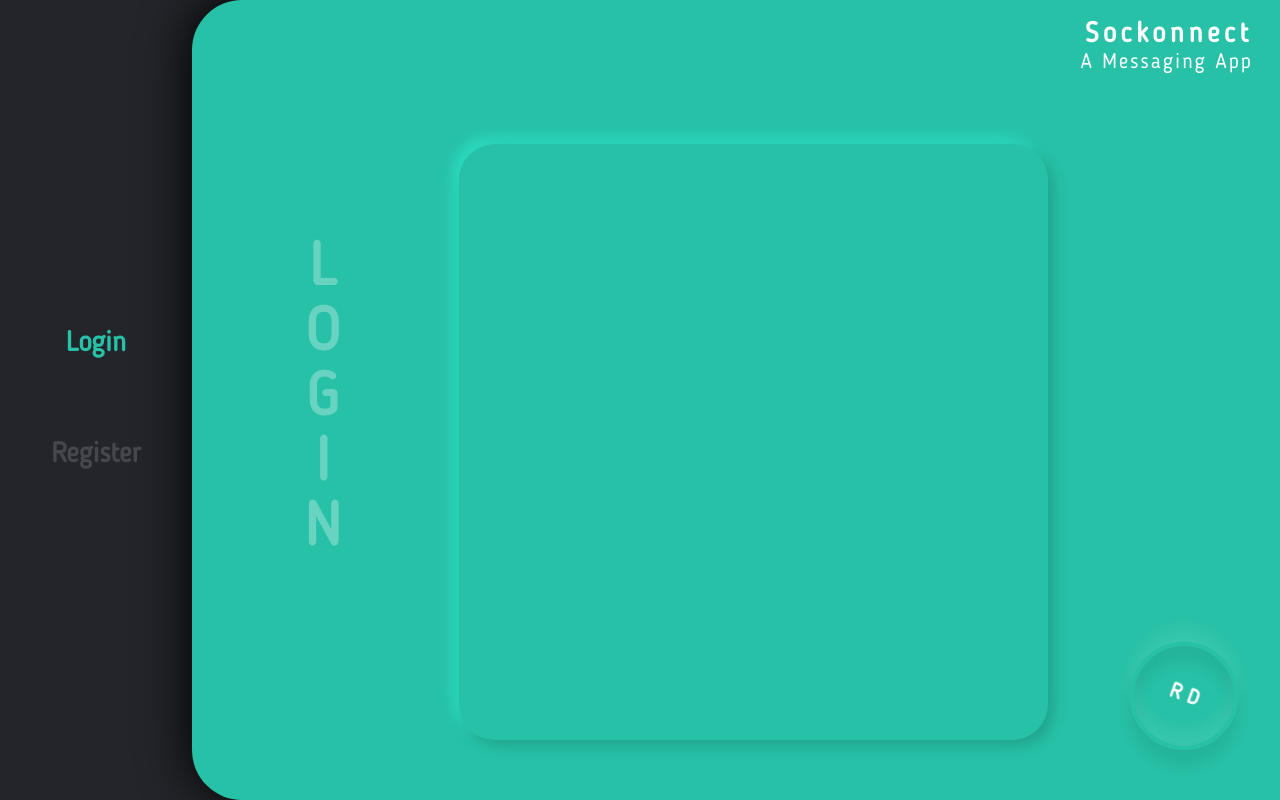
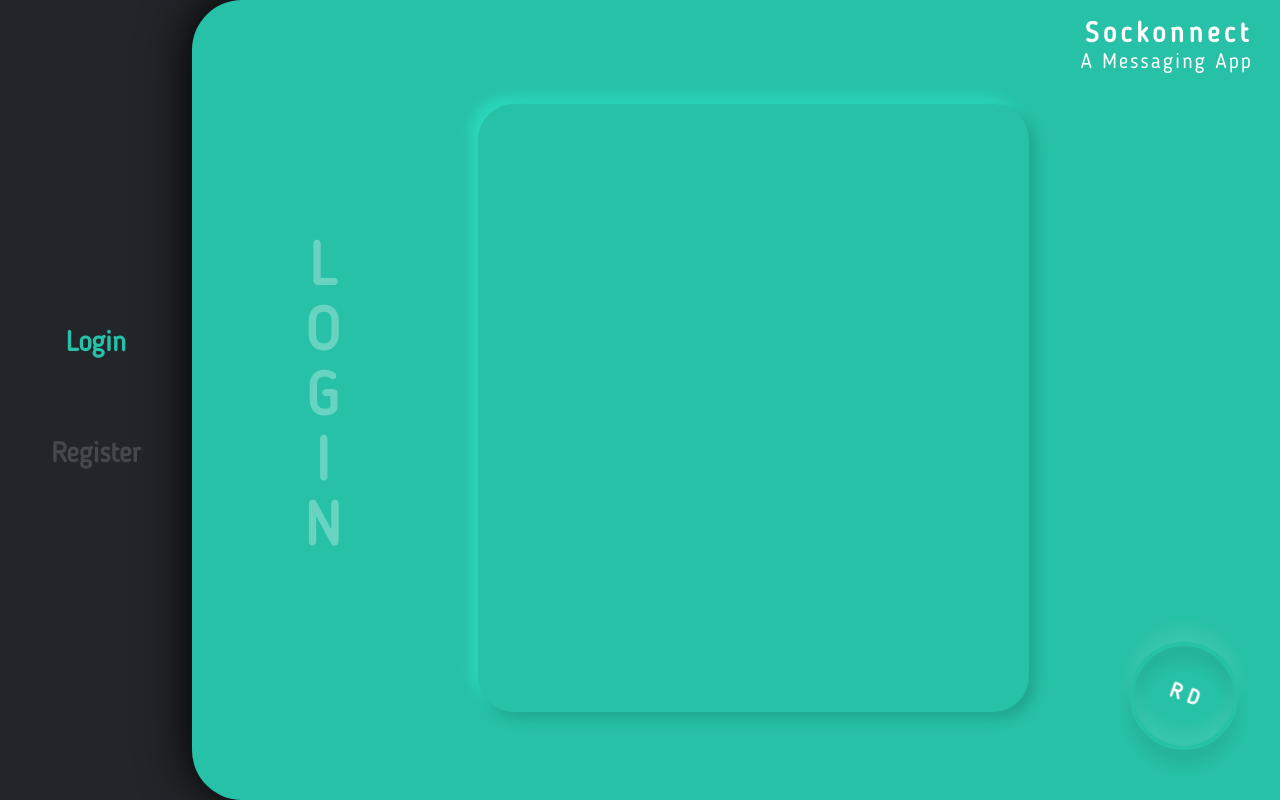
Before and after one commit to keshavDooleea/Sockonnect, a React (Create React App) app in the folder frontend/: page / in a window 1280 px wide. Built offline with nearby package versions, Linux system fonts and the light colour scheme.

Commit message:
onto login form

```diff
--- a/frontend/src/App.css
+++ b/frontend/src/App.css
@@ -137,10 +137,11 @@
   -ms-grid-column: 2;
   -ms-grid-column-span: 2;
   grid-area: form;
-  -webkit-box-sizing: border-box;
-          box-sizing: border-box;
+  width: 80%;
+  height: 90%;
+  -ms-grid-column-align: center;
+      justify-self: center;
   border-radius: 36px;
-  margin: 40px 50px;
   -webkit-box-shadow: 6px 6px 13px #21a48e,
  -6px -6px 13px #2ddec0;
           box-shadow: 6px 6px 13px #21a48e,
--- a/frontend/src/App.scss
+++ b/frontend/src/App.scss
@@ -118,9 +118,10 @@ $greenish: #27c1a7;
 
             form {
                 grid-area: form;
-                box-sizing: border-box;
+                width: 80%;
+                height: 90%;
+                justify-self: center;
                 border-radius: 36px;
-                margin: 40px 50px;
                 box-shadow:  6px 6px 13px #21a48e,
                             -6px -6px 13px #2ddec0;
             }
```
Also changed, not shown: 1 other file (tests, documents, lock files or other folders).
